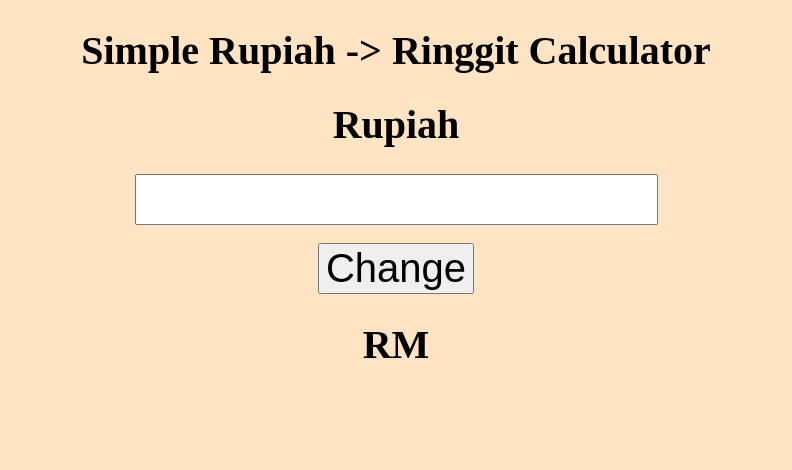
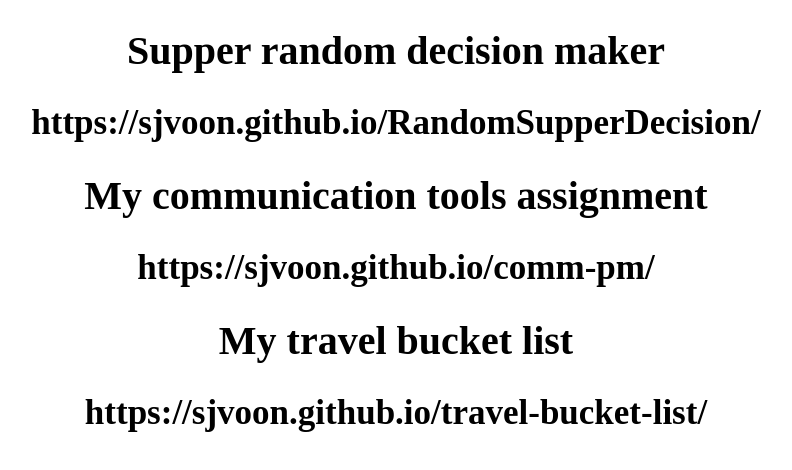
Before and after one commit to SJVoon/sjvoon.github.io, a plain HTML site: page index.html in a window 1280 px wide. Shown: the whole page, without its empty margins (244-1036 px from the left). Drawn offline with Linux system fonts and the light colour scheme.

Commit message:
update github page link

```diff
--- a/index.html
+++ b/index.html
@@ -1,25 +1,19 @@
 <!DOCTYPE html>
 <html>
 
-<body style="background-color: 	#FFE4C4">
-    <h1 style="text-align: center;font-size:40px">Simple Rupiah -> Ringgit Calculator</h1>
-    <h1 style="text-align: center;font-size:40px"> Rupiah</h1>
-    <input style="margin: auto;display: block;font-size:40px" type="text" id="input1" />
-    <br>
-    <button onclick="myJsFunction()" style="display:block;margin:auto;font-size:40px"> Change</button>
-    <script type="text/javascript">
-        function myJsFunction() {
-            var num = document.getElementById('input1').value;
-            document.getElementById("output").innerHTML = change(num);
-        }
-        function change(rp) {
-            return (rp * 0.0003082).toFixed(2);
-        }
-    </script>
-    <h1 style="text-align: center;font-size:40px">RM
-        <h1 style="text-align: center;font-size:50px" id='output'></h1>
-    </h1>
-
+<body>
+    <h1 style="text-align: center;font-size:40px">Supper random decision maker</h1>
+    <a>
+        <h2 style="text-align: center;font-size:35px">https://sjvoon.github.io/RandomSupperDecision/</h2>
+    </a>
+    <h1 style="text-align: center;font-size:40px">My communication tools assignment</h1>
+    <a>
+        <h2 style="text-align: center;font-size:35px">https://sjvoon.github.io/comm-pm/</h2>
+    </a>
+    <h1 style="text-align: center;font-size:40px">My travel bucket list</h1>
+    <a>
+        <h2 style="text-align: center;font-size:35px">https://sjvoon.github.io/travel-bucket-list/</h2>
+    </a>
 </body>
 
 </html>
```
